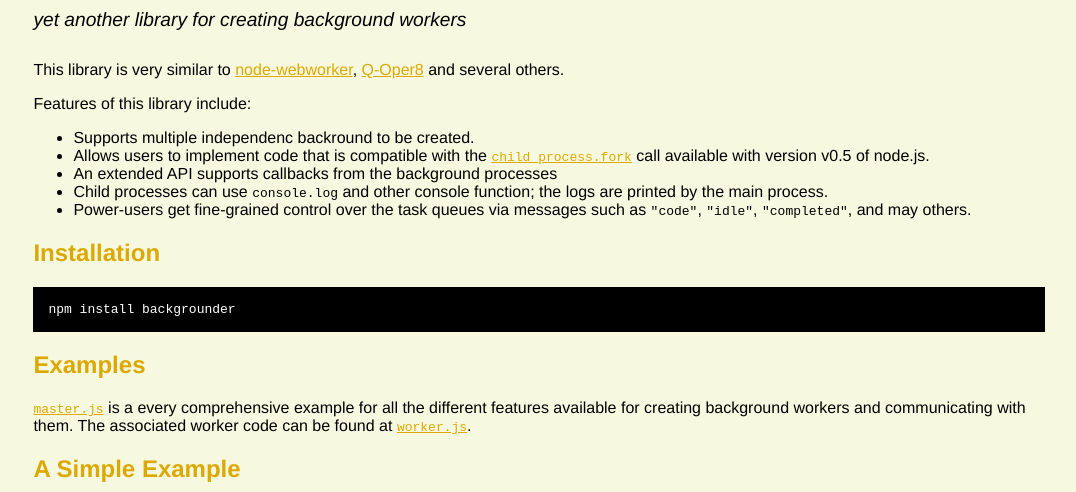
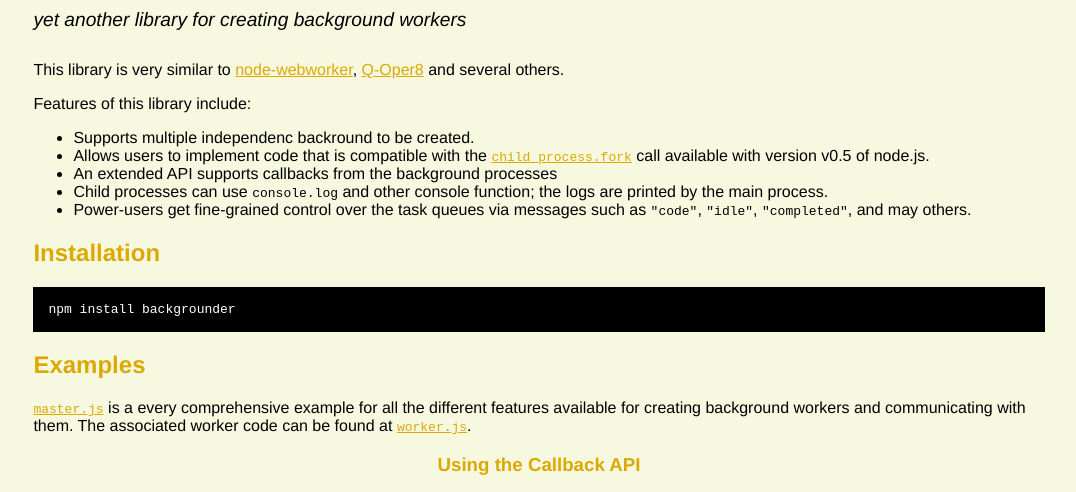
Before and after one commit to jolira/backgrounder, a plain HTML site: page index.html in a window 1280 px wide. Shown: the part 277-769 px from the top of the page, without its empty margins (101-1177 px from the left). Drawn offline with Linux system fonts and the light colour scheme.

Commit message:
more documentation

```diff
--- a/index.html
+++ b/index.html
@@ -61,7 +61,7 @@
 example for all the different features available for creating background workers and communicating with them. The associated worker
 code can be found at <a href="https://raw.github.com/jolira/backgrounder/master/examples/worker.js"><code>worker.js</code></a>.
 
-<h2>A Simple Example</h2>
+<h3>Using the Callback API</h3>
 
 A very simple example for using this library can be found at <a href="https://raw.github.com/jolira/backgrounder/master/examples/simple-master.js"><code>simple-master.js</code></a>. This example demonstrates how to pass a callback-function to the <code>send(..)</code>
 to find out when the client finished processing. The callback can also contain a arbitrary number of parameters.
```
